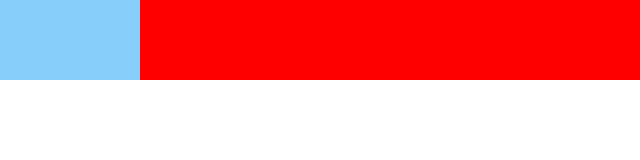
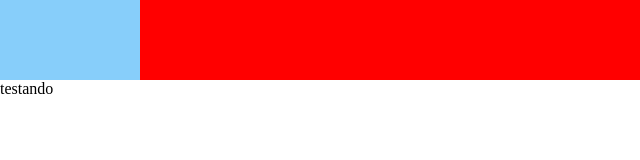
Before and after one commit to gustavocoelh0/testandogit, a plain HTML site: page index.html in a window 1280 px wide. Shown: the full height of the page, 0-640 px from the left. Drawn offline with Linux system fonts and the light colour scheme.

Commit message:
adicionei o footer

```diff
--- a/index.html
+++ b/index.html
@@ -13,5 +13,8 @@
         </div>
     </div>
 
+
+<footer>testando</footer>
 </body>
+
 </html>
```
